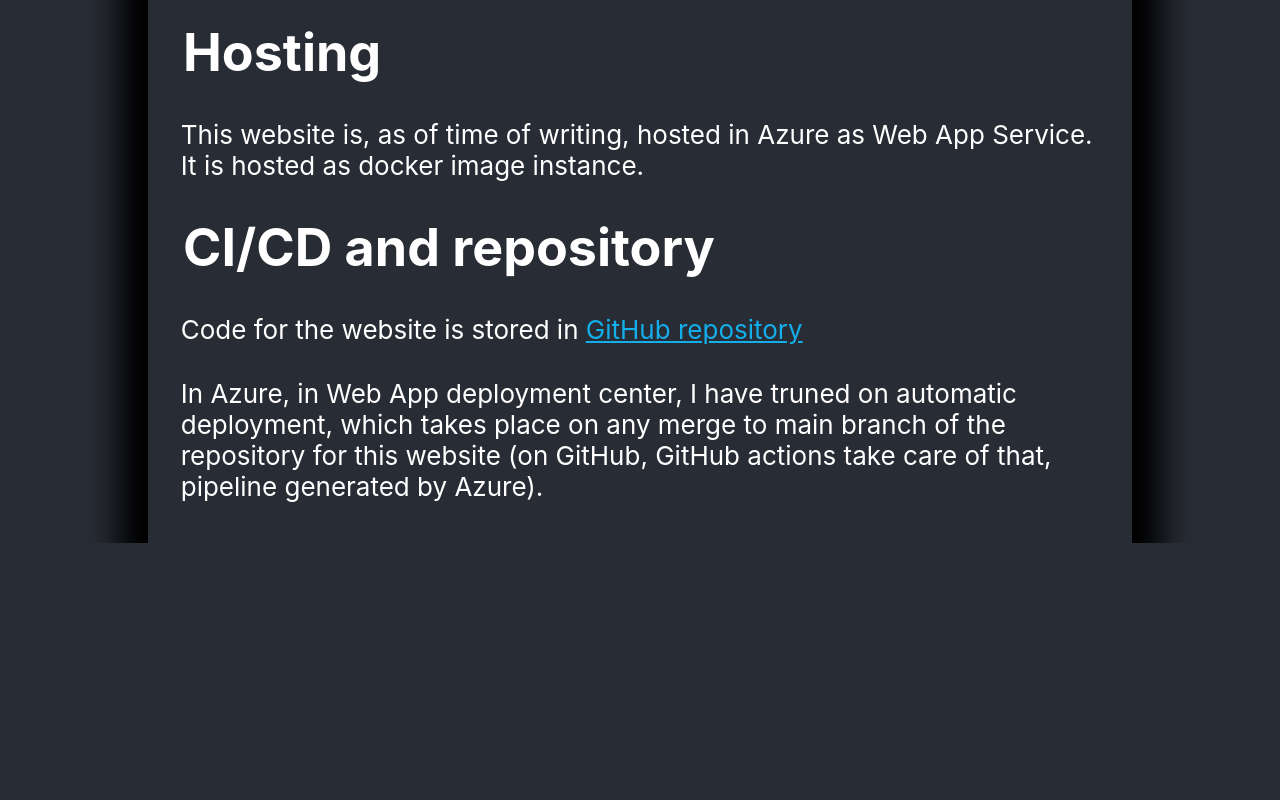
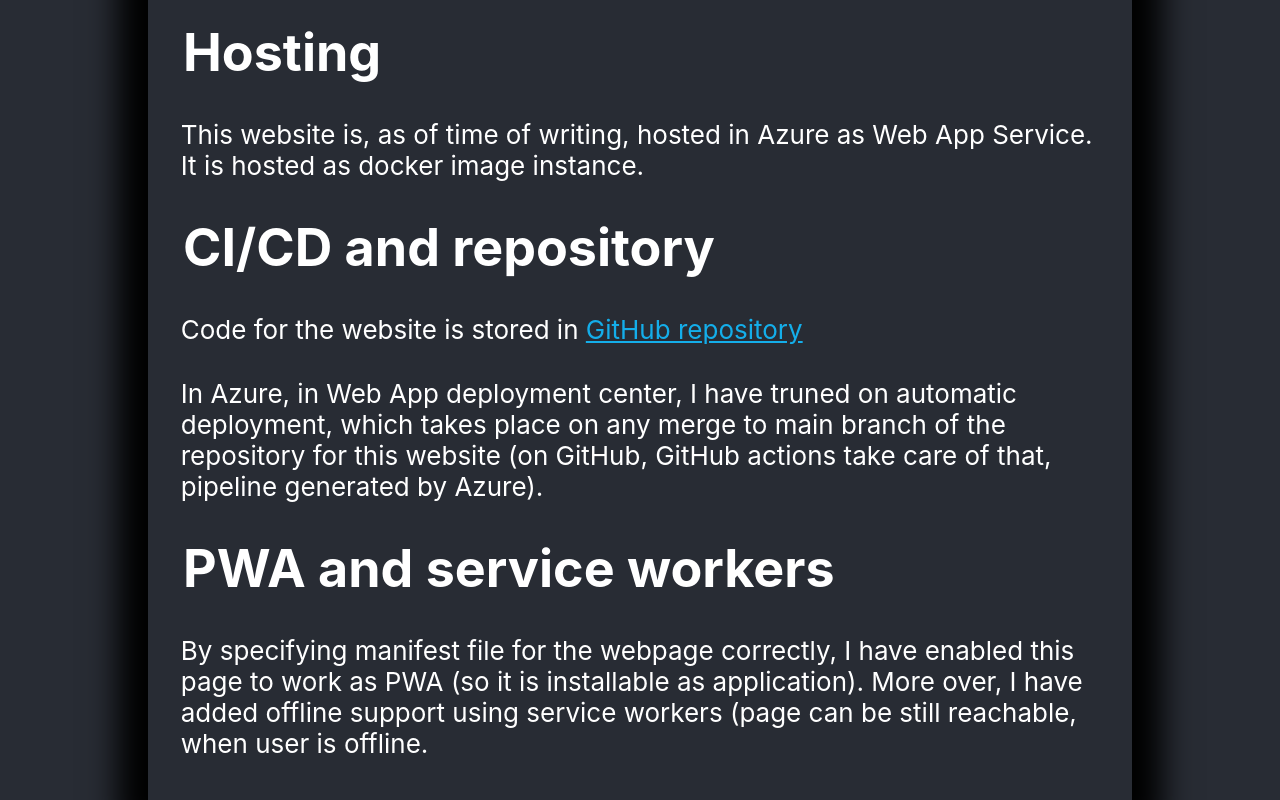
Before and after one commit to mturczyn/about-intrinsic, a React (Create React App) app: page /technology-stack in a window 1280 px wide. Shown: the part 1193-1993 px from the top of the page. Before the commit the page ends 1736 px from the top, so only its background shows below. Built offline with nearby package versions, Linux system fonts and the light colour scheme.

Commit message:
Added note about PWA and service workers to technology stack page.

```diff
--- a/src/TechStack/index.tsx
+++ b/src/TechStack/index.tsx
@@ -105,6 +105,13 @@ const TechStack = () => {
                     actions take care of that, pipeline generated by Azure).
                 </p>
             </Trans>
+
+            <h1>{t('PWA and service workers')}</h1>
+            <p>
+                {t(
+                    'By specifying manifest file for the webpage correctly, I have enabled this page to work as PWA (so it is installable as application). More over, I have added offline support using service workers (page can be still reachable, when user is offline.'
+                )}
+            </p>
         </>
     )
 }
--- a/src/i18n.ts
+++ b/src/i18n.ts
@@ -50,6 +50,9 @@ const resources = {
                 'Kod strony jest przechowywany w',
             '<p>In Azure, in Web App deployment center, I have truned on automatic deployment, which takes place on any merge to main branch of the repository for this website (on GitHub, GitHub actions take care of that, pipeline generated by Azure).</p>':
                 '<p>Na platformie Azure, w centrum wdrażania w usłudze Web App, włączyłem automatyczne wdrażanie, które ma miejsce po każdym zmergowaniu do głównej gałęzi repozytorium dla tej strony (na GitHubie, GitHub Actions zajmuje się tym, a plik pipeline utworzony został przez Azure).</p>',
+            'PWA and service workers': 'PWA oraz service workers',
+            'By specifying manifest file for the webpage correctly, I have enabled this page to work as PWA (so it is installable as application). More over, I have added offline support using service workers (page can be still reachable, when user is offline.':
+                'Poprzez poprawne określenie pliku manifest dla tej strony, ta strona działa jako PWA (więc jest instalowalna jako aplikacja). Ponadto dodałem obsługę trybu offline za pomocą service workers (strona jest nadal osiągalna, gdy użytkownik jest offline).',
             // Misc
             'I have worked for following companies throughout my career:':
                 'Przez całą moją karierę pracowałem dla następujących firm:',
@@ -109,6 +112,9 @@ const resources = {
                 'Intrinsic | Web Development and Programming | Zabrze',
             'Intrinsic | Web Development and Programming | Contact info':
                 'Intrinsic | Web Development and Programming | Contact info',
+            'PWA and service workers': 'PWA and service workers',
+            'By specifying manifest file for the webpage correctly, I have enabled this page to work as PWA (so it is installable as application). More over, I have added offline support using service workers (page can be still reachable, when user is offline.':
+                'By specifying manifest file for the webpage correctly, I have enabled this page to work as PWA (so it is installable as application). More over, I have added offline support using service workers (page can be still reachable, when user is offline.',
             // Misc
             'I have worked for following companies throughout my career:':
                 'I have worked for following companies throughout my career:',
```
